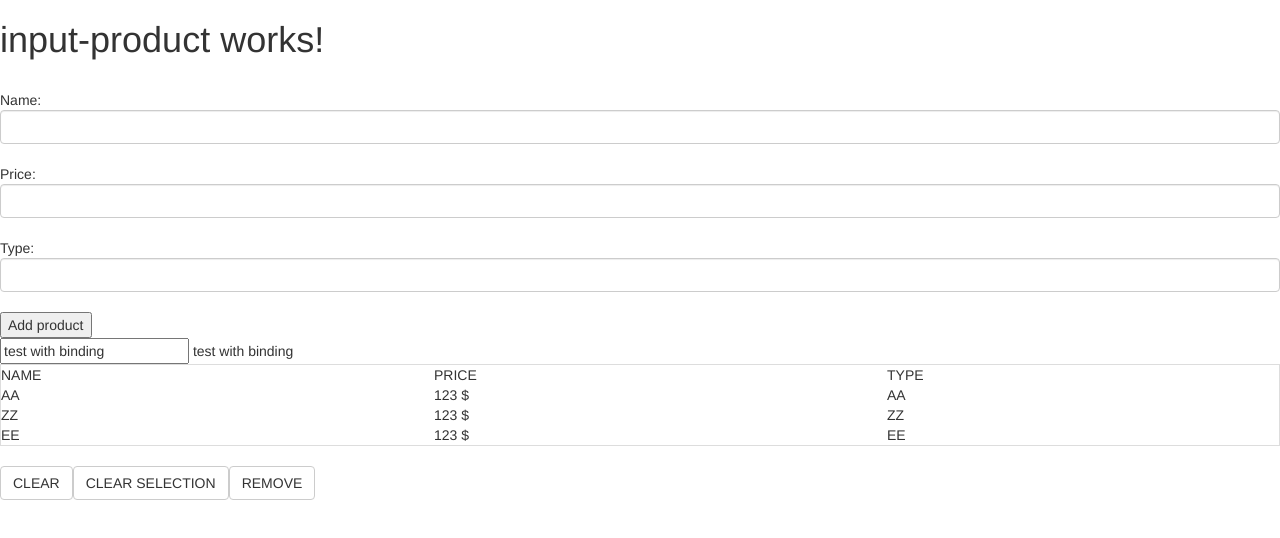
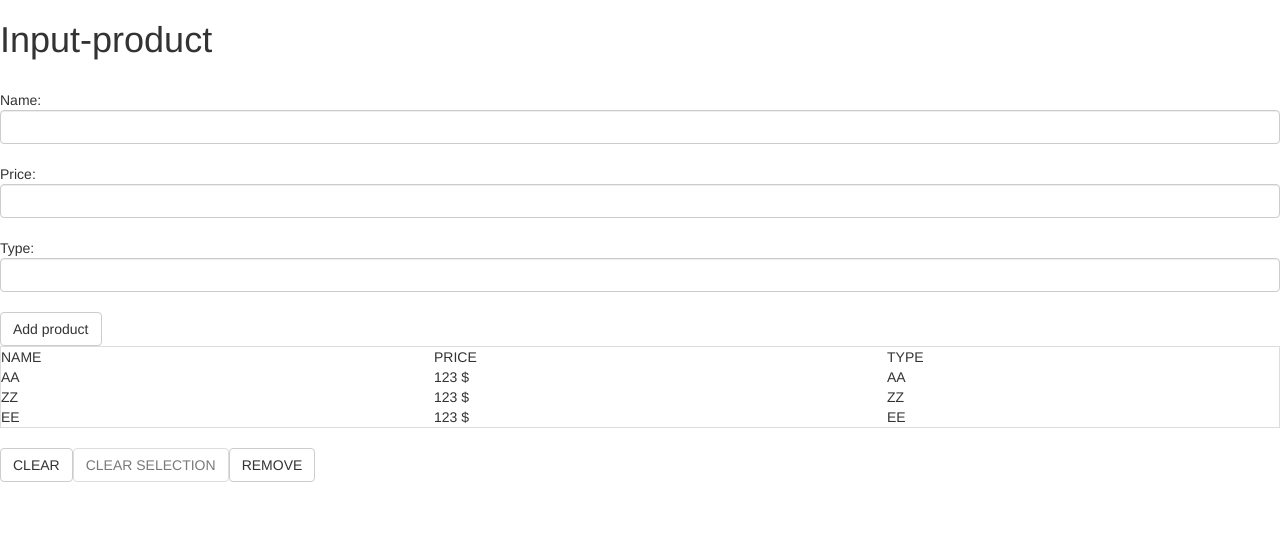
Before and after one commit to junglemove/angular-jour2, an Angular app: page / in a window 1280 px wide. Shown: the top 538 px of the page. Built offline with nearby package versions, Linux system fonts and the light colour scheme.

Commit message:
Exo1 directive created to disable CLEAR SELECTION if nothing selected

```diff
--- a/src/app/app.module.ts
+++ b/src/app/app.module.ts
@@ -13,6 +13,7 @@ import { HighlightDirective } from './highlight.directive';
 import { InputProductComponent } from './input-product/input-product.component';
 import { InputStoreComponent } from './input-store/input-store.component';
 import { DevisePipe } from './Pipes/devise.pipe';
+import { HighlightRemoveDirective } from './Directives/highlight-remove.directive';
 
 @Injectable()
 export class Test{
@@ -30,7 +31,8 @@ export class Test{
     HighlightDirective,
     InputProductComponent,
     InputStoreComponent,
-    DevisePipe
+    DevisePipe,
+    HighlightRemoveDirective
   ],
   imports: [
     BrowserModule,
--- a/src/app/input-product/input-product.component.html
+++ b/src/app/input-product/input-product.component.html
@@ -1,5 +1,5 @@
 <h1>
-  input-product works!
+  Input-product
 </h1>
 <form>
   <br>
@@ -9,5 +9,7 @@
   <br>
   Type:<input class="form-control" #type>
   <br>
-  <button (click)="submitSelectedProduct(name.value, price.value, type.value)">Add product</button>
+  <div>
+  <button (click)="submitSelectedProduct(name.value, price.value, type.value)" class="btn btn-default">Add product</button>
+ </div>
 </form>
--- a/src/app/input-store/input-store.component.html
+++ b/src/app/input-store/input-store.component.html
@@ -1,6 +1,6 @@
 <app-input-product (onSubmit)="onAddProduct($event)">
 </app-input-product>
-<div>
+<div *ngIf="false">
 	<input [(ngModel)]="bindTest">
 	{{ bindTest }}
 </div>
@@ -19,6 +19,6 @@
 
 <div>
 	<button (click)="clearAll()" class="btn btn-default">CLEAR</button>
-	<button (click)="clearSelection()" class="btn btn-default">CLEAR SELECTION</button>
-	<button (click)="removeSelected()" class="btn btn-default">REMOVE</button>
+	<button (click)="clearSelection()" class="btn btn-default" [disabled]="selectedProducts.length == 0">CLEAR SELECTION</button>
+	<button HighlightRemoveDirective (click)="removeSelected()" class="btn btn-default">REMOVE</button>
 </div>
```
